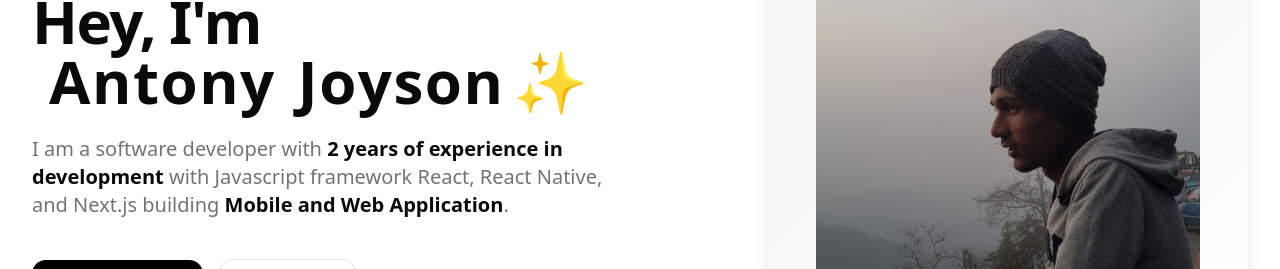
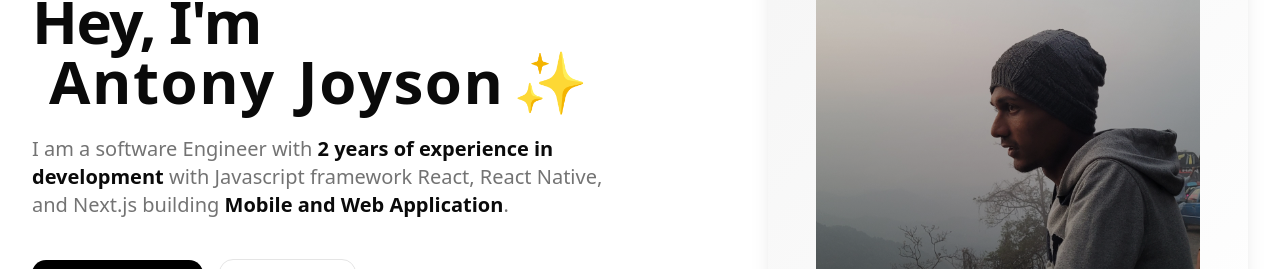
Before and after one commit to JoysonAJ/my-portfolio, a Next.js app: page / in a window 1280 px wide. Shown: the part 204-473 px from the top of the page. Built offline with nearby package versions, Linux system fonts and the light colour scheme.

Commit message:
lint changes

```diff
--- a/src/app/page.tsx
+++ b/src/app/page.tsx
@@ -1,4 +1,4 @@
-import About from "@/components/sections/About";
+// import About from "@/components/sections/About";
 import Contact from "@/components/sections/Contact";
 import Education from "@/components/sections/Education";
 import Experience from "@/components/sections/experience";
--- a/src/components/sections/hero/Hero.tsx
+++ b/src/components/sections/hero/Hero.tsx
@@ -1,5 +1,5 @@
 import Social_Icons from "@/components/shared/social";
-import { Button } from "@/components/ui/button";
+// import { Button } from "@/components/ui/button";
 import Image from "next/image";
 import React from "react";
 import AnimatedName from "./AnimatedName";
@@ -25,7 +25,7 @@ export default function Hero() {
         </h1>
 
         <p className="text-base sm:text-lg md:text-xl text-muted-foreground max-w-xl mx-auto lg:mx-0 mb-10 text-left ">
-          I am a software developer with{" "}
+          I am a software Engineer with{" "}
           <span className="font-semibold text-foreground">
             {" "}
             2 years of experience in development
--- a/src/layout/footer.tsx
+++ b/src/layout/footer.tsx
@@ -9,7 +9,7 @@ export default function Footer() {
     <footer className="border-t border-gray-100 py-8 px-4">
       <div className="max-w-6xl mx-auto flex flex-col md:flex-row justify-between items-center gap-4 text-center md:text-left px-6">
         <p className="text-neutral-500 text-sm">
-          © {currentYear} Antony Joyson D'Souza. All rights reserved.
+          © {currentYear} Antony Joyson D&apos;Souza. All rights reserved.
         </p>
 
         <div className="flex items-center gap-2 text-neutral-500 text-sm hover:text-neutral-700 transition-colors duration-200 group cursor-default">
--- a/src/layout/header.tsx
+++ b/src/layout/header.tsx
@@ -1,9 +1,12 @@
 "use client";
 
-import { buttonVariants } from "@/components/ui/button";
+// import { buttonVariants } from "@/components/ui/button";
 import { cn } from "@/lib/utils";
-import { Menu, Moon, Sun, X } from "lucide-react";
-import { useTheme } from "next-themes";
+import { Menu,
+  // Moon,
+  // Sun,
+  X } from "lucide-react";
+// import { useTheme } from "next-themes";
 import Link from "next/link";
 import React, { useEffect, useState } from "react";
 
@@ -20,7 +23,7 @@ const navLinks = [
 export default function Header() {
   const [isScrolled, setIsScrolled] = useState(false);
   const [mobileMenuOpen, setMobileMenuOpen] = useState(false);
-  const { theme, setTheme } = useTheme();
+  // const { theme, setTheme } = useTheme();
 
   useEffect(() => {
     const handleScroll = () => {
```
